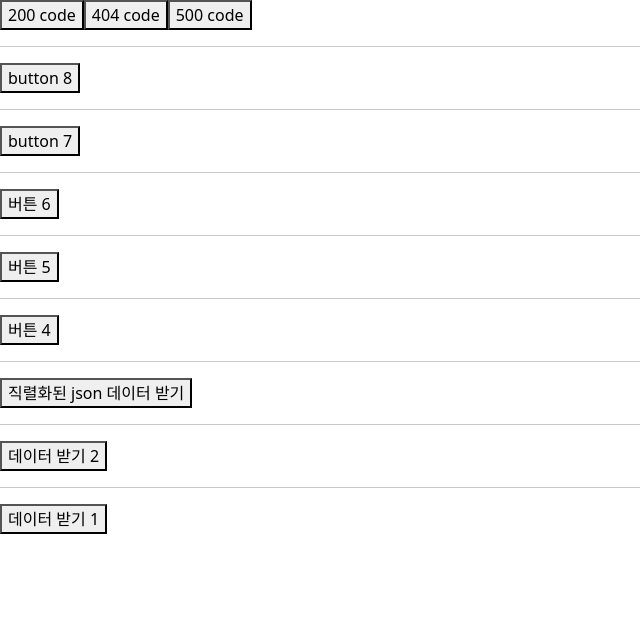
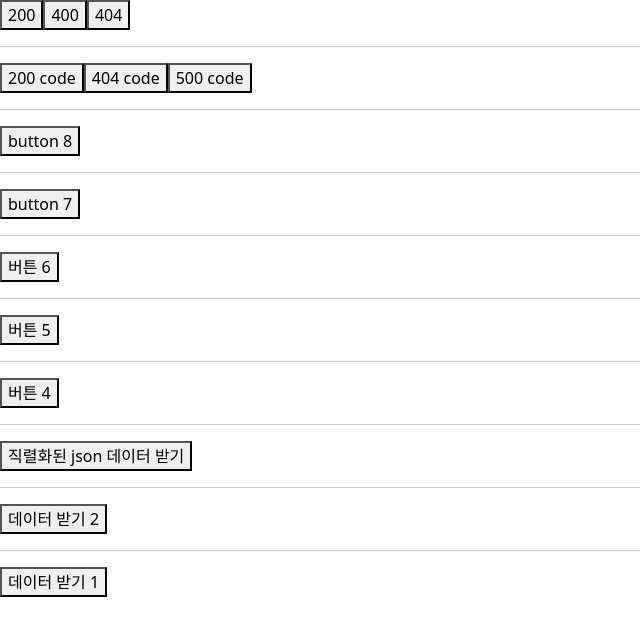
Before and after one commit to sebaek/react-20250630, a React (Vite) app: page / in a window 1280 px wide. Shown: the top 636 px of the page, without its empty margins (0-640 px from the left). Built offline with nearby package versions, Linux system fonts and the light colour scheme.

Commit message:
응답 코드

```diff
--- a/src/App57.jsx
+++ b/src/App57.jsx
@@ -89,6 +89,28 @@ function App57(props) {
     <div>
       <button
         onClick={() => {
+          axios.get("/api/main32/sub12");
+        }}
+      >
+        200
+      </button>
+      <button
+        onClick={() => {
+          axios.get("/api/main32/sub13");
+        }}
+      >
+        400
+      </button>
+      <button
+        onClick={() => {
+          axios.get("/api/main32/sub14");
+        }}
+      >
+        404
+      </button>
+      <hr />
+      <button
+        onClick={() => {
           axios.get("/api/main32/sub9");
         }}
       >
```
